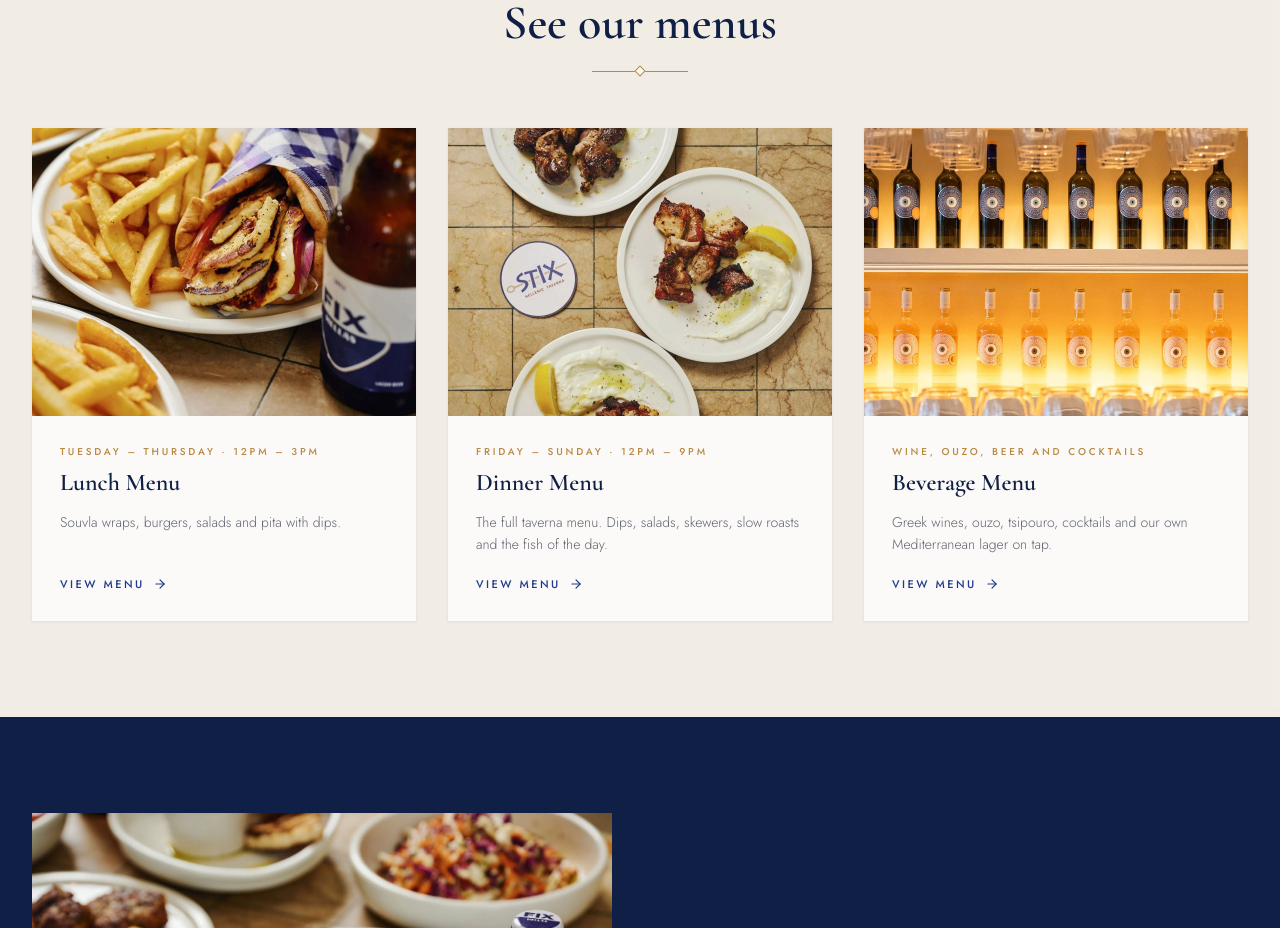
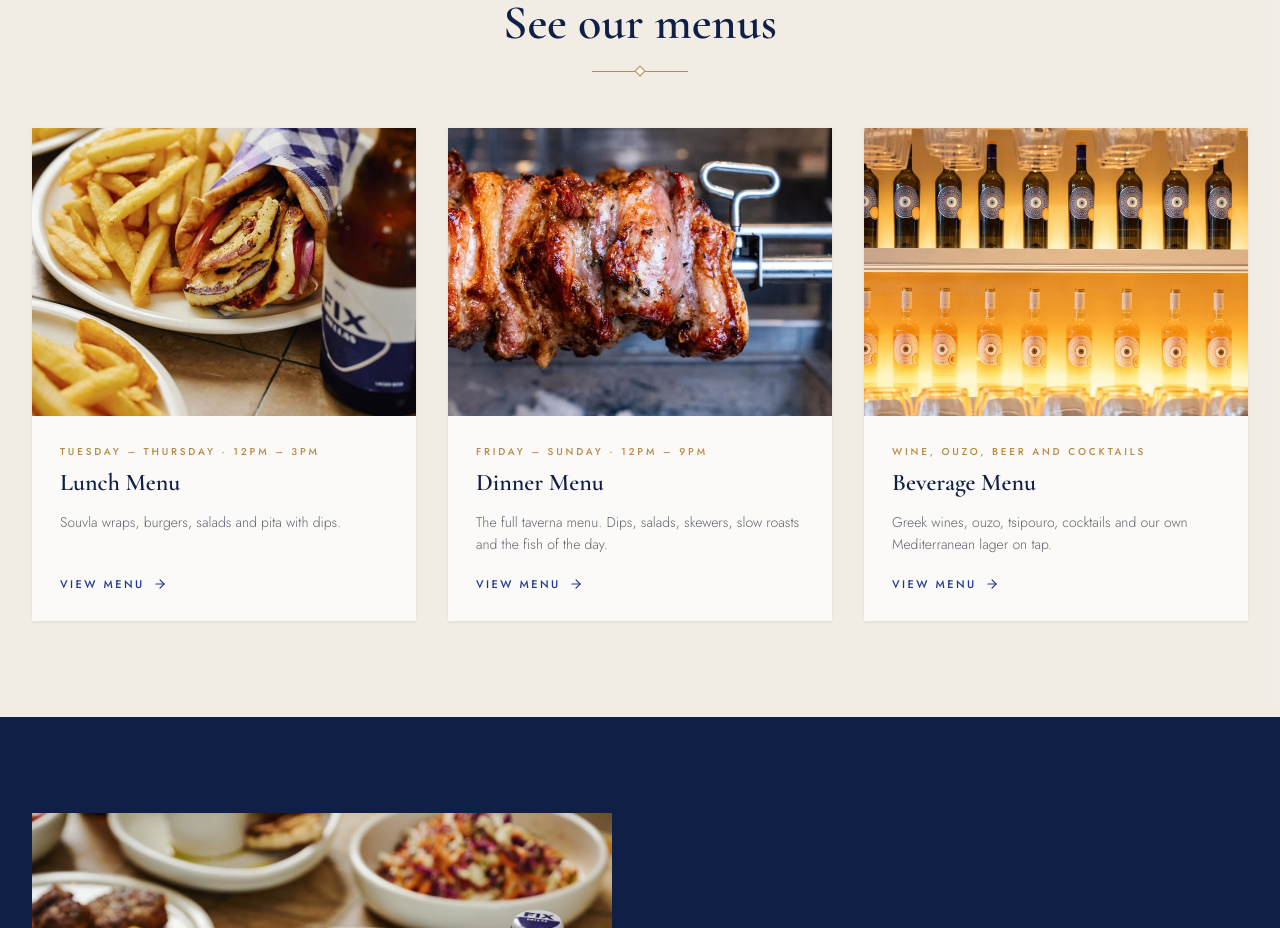
Before and after one commit to stelth1986/stix-hellenic-taverna, a React (Vite) app: page / in a window 1280 px wide. Shown: the part 1580-2508 px from the top of the page. Built offline with nearby package versions, Linux system fonts and the light colour scheme.

Commit message:
Update dinner menu image on homepage

```diff
--- a/src/pages/Home.tsx
+++ b/src/pages/Home.tsx
@@ -14,7 +14,7 @@ const MENU_CARDS = [
     title: "Dinner Menu",
     when: `${HOURS.dinnerMenu.days} · ${HOURS.dinnerMenu.time}`,
     desc: "The full taverna menu. Dips, salads, skewers, slow roasts and the fish of the day.",
-    image: "./images/stix-plates.jpg",
+    image: "./images/dinner-menu.jpg",
   },
   {
     title: "Beverage Menu",
```
Also changed, not shown: public/images/dinner-menu.jpg (added).
